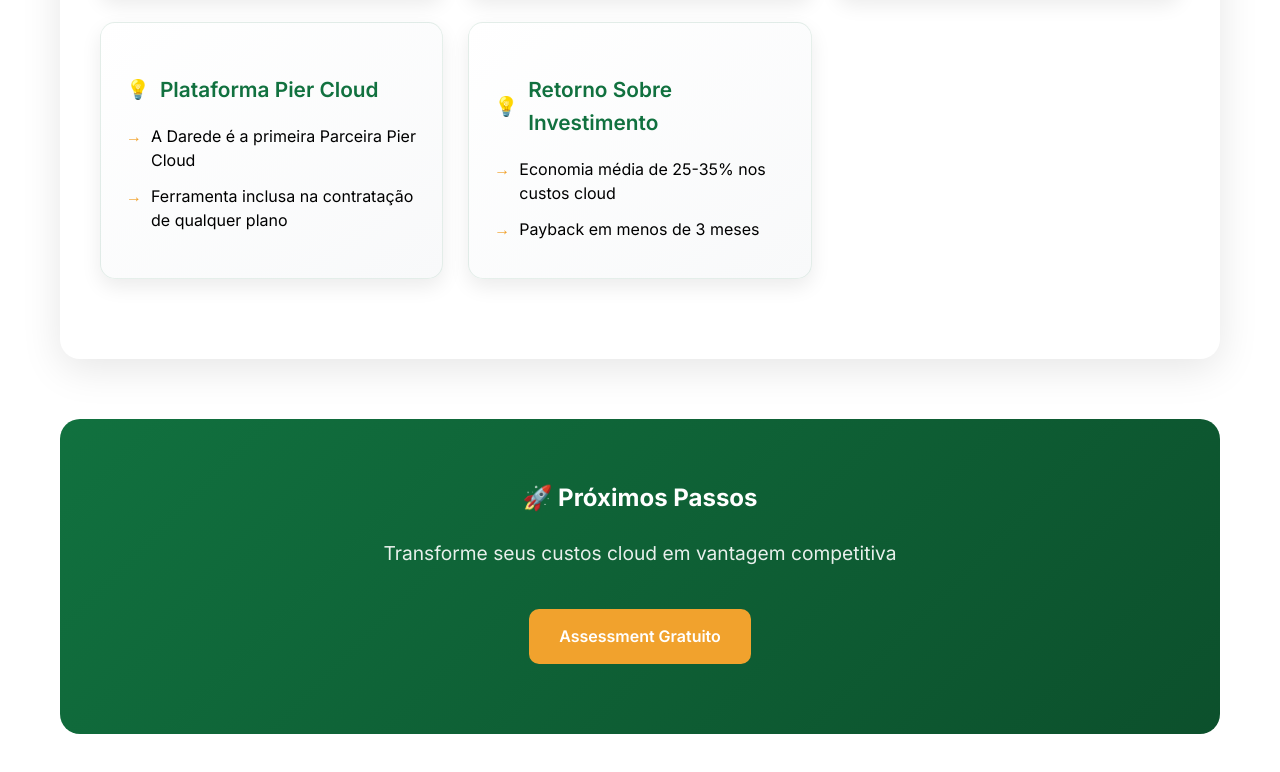
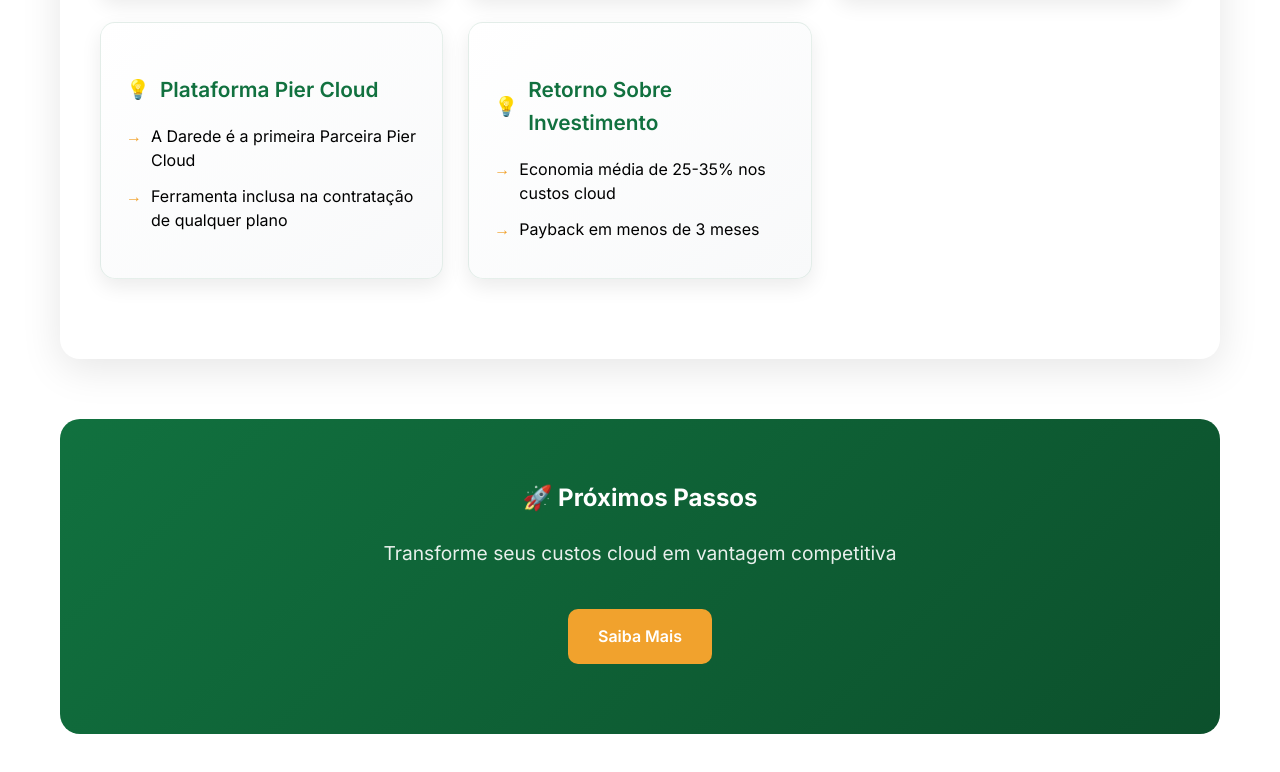
Before and after one commit to brunoprodutos/finopsQuickref, a website: page index.html in a window 1280 px wide. Shown: the part 4285-5057 px from the top of the page. Drawn offline with Linux system fonts and the light colour scheme.

Commit message:
correcao cta

```diff
--- a/index.html
+++ b/index.html
@@ -763,7 +763,7 @@
         <section class="cta-section">
             <h2>🚀 Próximos Passos</h2>
             <p>Transforme seus custos cloud em vantagem competitiva</p>
-            <a href="https://www.darede.com.br/contato/" target="_blank" class="btn">Assessment Gratuito</a>
+            <a href="https://www.darede.com.br/contato/" target="_blank" class="btn">Saiba Mais</a>
         </section>
     </div>
 </body>
```
